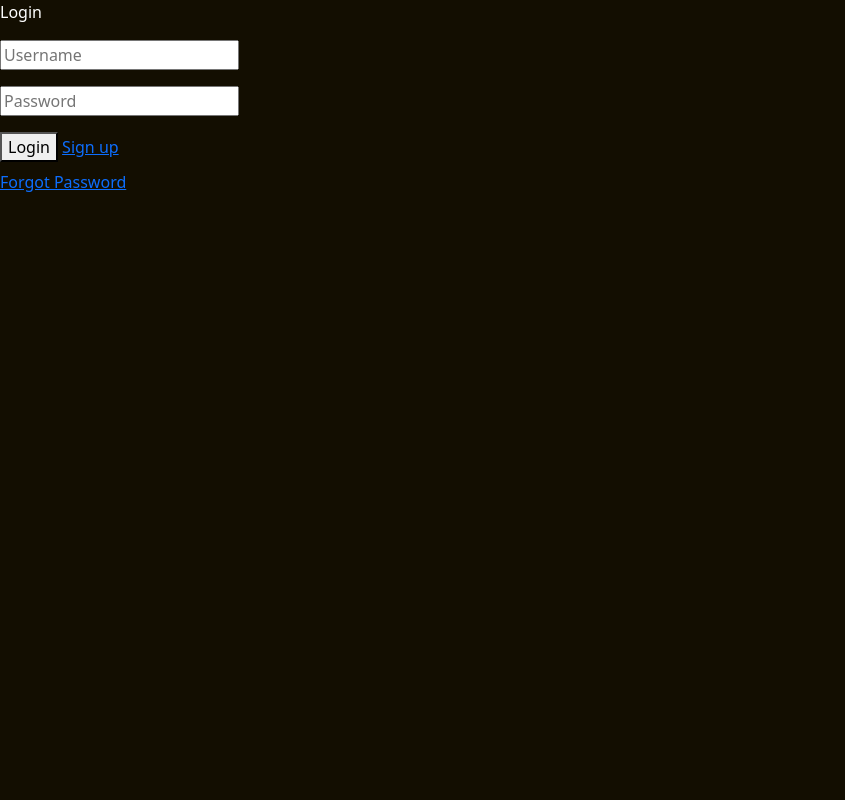
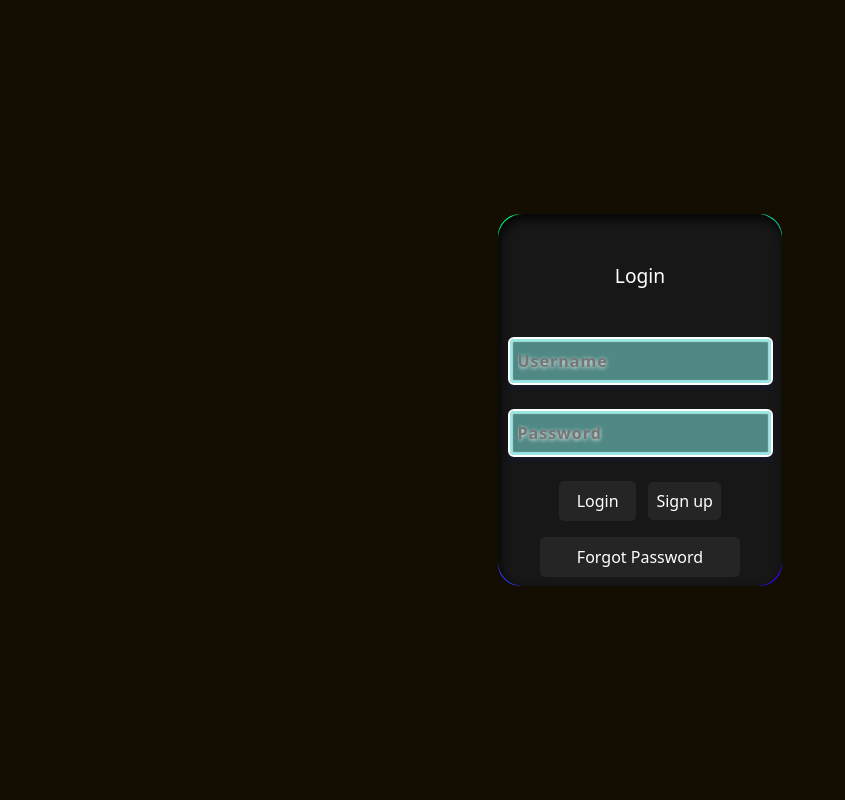
Before and after one commit to Vasileios20/JobAppTracker, a Django app: page /accounts/login/ in a window 1280 px wide. Shown: the part 92-892 px from the top of the page, without its empty margins (0-845 px from the left). Before the commit the page ends 284 px from the top, so only its background shows below. Run offline with Django 4.2, Linux system fonts and the light colour scheme; some libraries are stand-ins or nearby versions.

Commit message:
Refactor CSS styles for login, signup, and password forms

```diff
--- a/static/css/style.css
+++ b/static/css/style.css
@@ -111,3 +111,175 @@ body {
 .icon {
     text-align: center;
 }
+
+/* Sign Up/ Login/ Password Change/ Password Reset forms */
+.signup input,
+.login input,
+.password_change input,
+.password_reset input,
+.password_reset_from_key input {
+    height: 3em;
+    padding: 1px 8px;
+    color: white;
+    text-decoration: none;
+    letter-spacing: 1px;
+    font-weight: bold;
+    border-radius: 6px;
+    border: 2px solid #fff;
+    background: rgba(139, 255, 247, 0.486);
+    box-shadow: 0px 0px 1px 3px #9ee5e3 inset, 0px 4px 4px 0px #181a6040;
+    text-shadow: 0px 1px 4px rgb(243, 243, 243);
+}
+
+.login-container {
+    height: 100vh;
+    display: flex;
+    justify-content: center;
+    align-items: center;
+}
+
+/* #id_remember {
+    padding: 5px;
+    width: fit-content;
+} */
+
+/* .border-clr {
+    border: 1px solid #bbbbbb;
+    border-radius: 5px;
+} */
+
+/* From Uiverse.io by KhelVers */
+/* From Uiverse.io by yashasvi9199 */
+.form {
+    display: flex;
+    flex-direction: column;
+    gap: 10px;
+    padding-left: 2em;
+    padding-right: 2em;
+    padding-bottom: 0.4em;
+    background-color: #171717;
+    border-radius: 25px;
+    transition: 0.4s ease-in-out;
+}
+
+.card_reg {
+    background-image: linear-gradient(163deg, #00ff75 0%, #3700ff 100%);
+    border-radius: 22px;
+    transition: all 0.3s;
+}
+
+.card_reg2 {
+    border-radius: 0;
+    transition: all 0.2s;
+}
+
+.card_reg2:hover {
+    transform: scale(0.98);
+    border-radius: 20px;
+}
+
+.card_reg:hover {
+    box-shadow: 0px 0px 30px 1px rgba(0, 255, 117, 0.3);
+}
+
+#heading {
+    text-align: center;
+    margin: 2em;
+    color: rgb(255, 255, 255);
+    font-size: 1.2em;
+}
+
+.field {
+    display: flex;
+    align-items: center;
+    justify-content: center;
+    gap: 0.5em;
+    border-radius: 25px;
+    padding: 0.6em;
+    border: none;
+    outline: none;
+    color: white;
+    background-color: #171717;
+    box-shadow: inset 2px 5px 10px rgb(5, 5, 5);
+}
+
+.input-icon {
+    height: 1.3em;
+    width: 1.3em;
+    fill: white;
+}
+
+.input-field {
+    background: none;
+    border: none;
+    outline: none;
+    width: 100%;
+    color: #d3d3d3;
+}
+
+.form .btn {
+    display: flex;
+    justify-content: center;
+    flex-direction: row;
+    margin-top: 2.5em;
+}
+
+.button1 {
+    padding: 0.5em;
+    padding-left: 1.1em;
+    padding-right: 1.1em;
+    border-radius: 5px;
+    margin-right: 0.5em;
+    border: none;
+    outline: none;
+    transition: 0.4s ease-in-out;
+    background-color: #252525;
+    color: white;
+    text-align: center;
+    text-decoration: none;
+}
+
+.button1:hover {
+    background-color: black;
+    color: white;
+}
+
+.button2 {
+    padding: 0.5em;
+    padding-left: 2.3em;
+    padding-right: 2.3em;
+    border-radius: 5px;
+    border: none;
+    outline: none;
+    transition: 0.4s ease-in-out;
+    background-color: #252525;
+    color: white;
+    text-align: center;
+    text-decoration: none;
+}
+
+.button2:hover {
+    background-color: black;
+    color: white;
+}
+
+.button3 {
+    margin-bottom: 3em;
+    padding: 0.5em;
+    border-radius: 5px;
+    border: none;
+    outline: none;
+    transition: 0.4s ease-in-out;
+    background-color: #252525;
+    color: white;
+    text-decoration: none;
+}
+
+.button3:hover {
+    background-color: red;
+    color: white;
+}
+
+/* .btn3-pd {
+    padding: 0.93rem;
+} */
```
